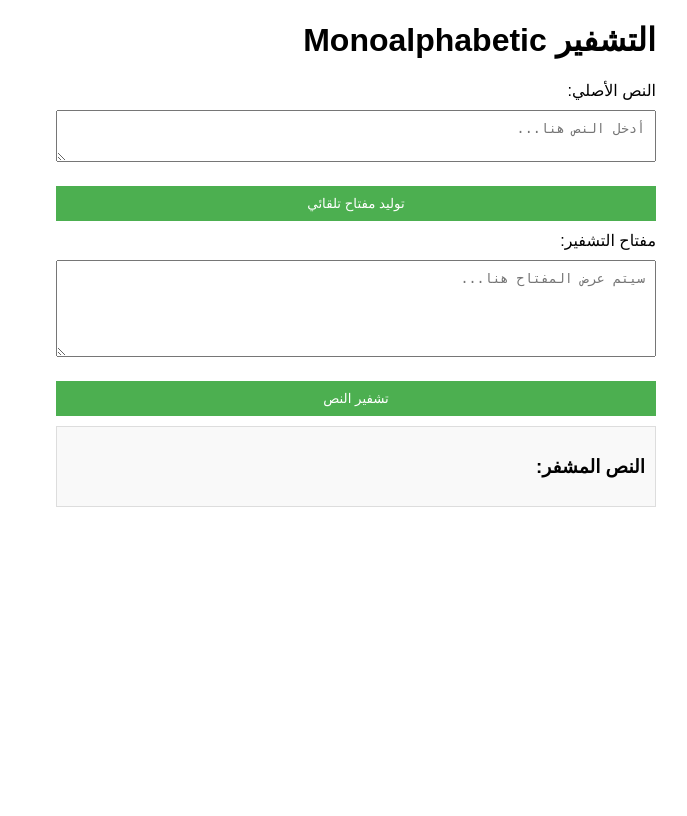
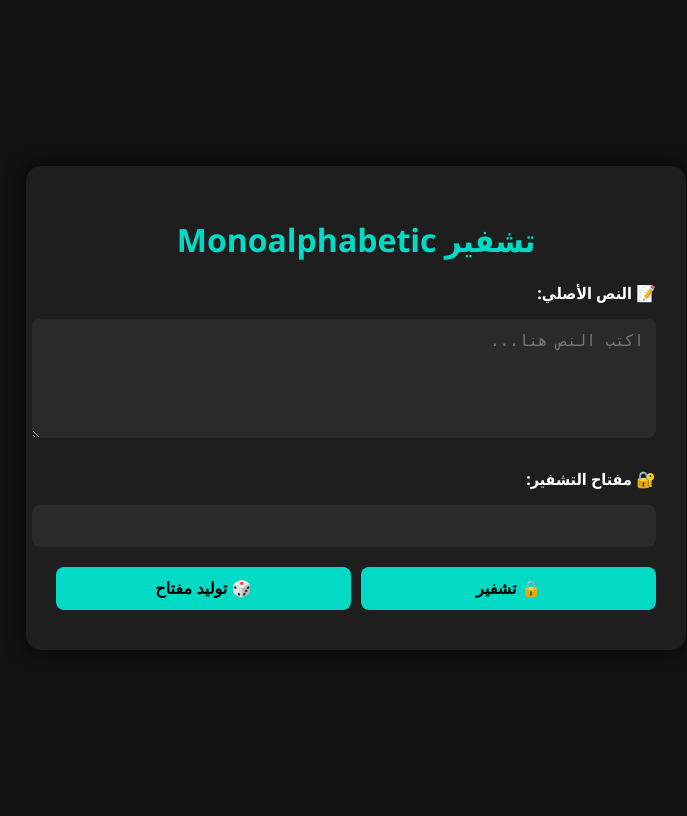
Before and after one commit to eng8890/-, a Flask app: page / in a window 1280 px wide. Shown: the whole page, without its empty margins (284-971 px from the left). Before the commit the page ends 507 px from the top, so only its background shows below. Run offline with Flask 2, Linux system fonts and the light colour scheme.

Commit message:
index.html

```diff
--- a/templates/index.html
+++ b/templates/index.html
@@ -1,109 +1,103 @@
 <!DOCTYPE html>
-<html lang="ar">
+<html lang="ar" dir="rtl">
 <head>
     <meta charset="UTF-8">
-    <meta name="viewport" content="width=device-width, initial-scale=1.0">
-    <title>التشفير Monoalphabetic</title>
+    <title>تشفير Monoalphabetic</title>
     <style>
         body {
-            font-family: Arial, sans-serif;
-            margin: 20px;
-            direction: rtl;
+            background-color: #121212;
+            color: #ffffff;
+            font-family: 'Segoe UI', Tahoma, Geneva, Verdana, sans-serif;
+            display: flex;
+            justify-content: center;
+            align-items: center;
+            min-height: 100vh;
         }
         .container {
-            max-width: 600px;
-            margin: auto;
+            background-color: #1e1e1e;
+            padding: 30px;
+            border-radius: 15px;
+            box-shadow: 0 0 20px rgba(0,0,0,0.7);
+            width: 600px;
         }
         textarea, input, button {
             width: 100%;
-            padding: 10px;
             margin: 10px 0;
-            box-sizing: border-box;
+            padding: 12px;
+            border: none;
+            border-radius: 8px;
+            font-size: 16px;
+        }
+        textarea {
+            resize: vertical;
+            background-color: #2a2a2a;
+            color: #ffffff;
+        }
+        input {
+            background-color: #2a2a2a;
+            color: #ffffff;
+        }
+        .btns {
+            display: flex;
+            gap: 10px;
         }
         button {
-            background-color: #4CAF50;
-            color: white;
-            border: none;
+            background-color: #03dac6;
+            color: #000000;
+            font-weight: bold;
             cursor: pointer;
         }
         button:hover {
-            background-color: #45a049;
+            background-color: #00bfa5;
         }
-        .result {
-            background-color: #f9f9f9;
+        h1 {
+            text-align: center;
+            color: #03dac6;
+        }
+        label {
+            font-weight: bold;
+            display: block;
+            margin-top: 15px;
+            margin-bottom: 5px;
+        }
+        .output {
+            background-color: #2a2a2a;
             padding: 10px;
-            border: 1px solid #ddd;
+            border-radius: 8px;
+            margin-top: 15px;
         }
     </style>
+    <script>
+        function generateKey() {
+            const letters = "abcdefghijklmnopqrstuvwxyz".split('');
+            const shuffled = [...letters].sort(() => Math.random() - 0.5);
+            const keyPairs = letters.map((l, i) => `${l}:${shuffled[i]}`);
+            document.getElementById('keymap').value = keyPairs.join(', ');
+        }
+    </script>
 </head>
 <body>
     <div class="container">
-        <h1>التشفير Monoalphabetic</h1>
+        <h1>تشفير Monoalphabetic</h1>
+        <form method="POST">
+            <label for="plaintext">📝 النص الأصلي:</label>
+            <textarea name="plaintext" rows="5" placeholder="اكتب النص هنا...">{{ plaintext }}</textarea>
 
-        <label for="inputText">النص الأصلي:</label>
-        <textarea id="inputText" placeholder="أدخل النص هنا..."></textarea>
+            <label for="keymap">🔐 مفتاح التشفير:</label>
+            <input type="text" name="keymap" id="keymap" value="{{ keymap }}">
 
-        <button id="generateKeyBtn">توليد مفتاح تلقائي</button>
+            <div class="btns">
+                <button type="submit">🔒 تشفير</button>
+                <button type="button" onclick="generateKey()">🎲 توليد مفتاح</button>
+            </div>
+        </form>
 
-        <label for="keyDisplay">مفتاح التشفير:</label>
-        <textarea id="keyDisplay" readonly placeholder="سيتم عرض المفتاح هنا..." rows="5"></textarea>
-
-        <button id="encryptBtn">تشفير النص</button>
-
-        <div class="result">
-            <h3>النص المشفر:</h3>
-            <pre id="encryptedText"></pre>
-        </div>
+        {% if encrypted %}
+            <div class="output">
+                <label>🔓 النص المشفر:</label>
+                <p>{{ encrypted }}</p>
+            </div>
+        {% endif %}
     </div>
-
-    <script>
-        const generateKeyBtn = document.getElementById('generateKeyBtn');
-        const encryptBtn = document.getElementById('encryptBtn');
-        const inputText = document.getElementById('inputText');
-        const keyDisplay = document.getElementById('keyDisplay');
-        const encryptedText = document.getElementById('encryptedText');
-
-        let currentKey = null; // لتخزين المفتاح الحالي
-
-        // توليد مفتاح تلقائي
-        generateKeyBtn.addEventListener('click', () => {
-            fetch('/', {
-                method: 'POST',
-                headers: { 'Content-Type': 'application/json' },
-                body: JSON.stringify({ action: 'generate_key' })
-            })
-            .then(response => response.json())
-            .then(data => {
-                currentKey = data.key; // تخزين المفتاح كقاموس
-                keyDisplay.value = JSON.stringify(currentKey, null, 2); // عرض المفتاح بشكل مرتب
-            })
-            .catch(error => {
-                alert("حدث خطأ أثناء توليد المفتاح.");
-            });
-        });
-
-        // تشفير النص
-        encryptBtn.addEventListener('click', () => {
-            const text = inputText.value;
-
-            if (!currentKey) {
-                alert("يجب توليد مفتاح أولاً!");
-                return;
-            }
-
-            fetch('/', {
-                method: 'POST',
-                headers: { 'Content-Type': 'application/json' },
-                body: JSON.stringify({ action: 'encrypt', text, key: currentKey })
-            })
-            .then(response => response.json())
-            .then(data => {
-                encryptedText.textContent = data.encrypted_text; // عرض النص المشفر
-            })
-            .catch(error => {
-                alert("حدث خطأ أثناء التشفير.");
-            });
-        });
-    </script>
 </body>
 </html>
```
